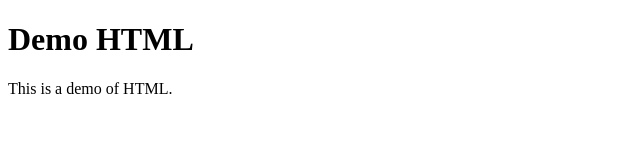
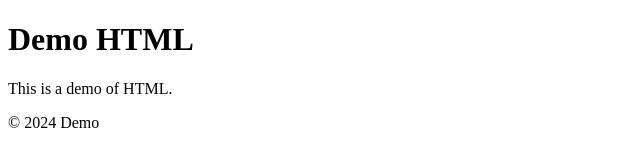
Before and after one commit to mhaidarhanif/demo-html-simple, a plain HTML site: page index.html in a window 1280 px wide. Shown: the whole page, without its empty margins (0-640 px from the left). Drawn offline with Linux system fonts and the light colour scheme.

Commit message:
put footer

```diff
--- a/index.html
+++ b/index.html
@@ -11,5 +11,9 @@
       <h1>Demo HTML</h1>
       <p>This is a demo of HTML.</p>
     </main>
+
+    <footer>
+      <p>&copy; 2024 Demo</p>
+    </footer>
   </body>
 </html>
```
